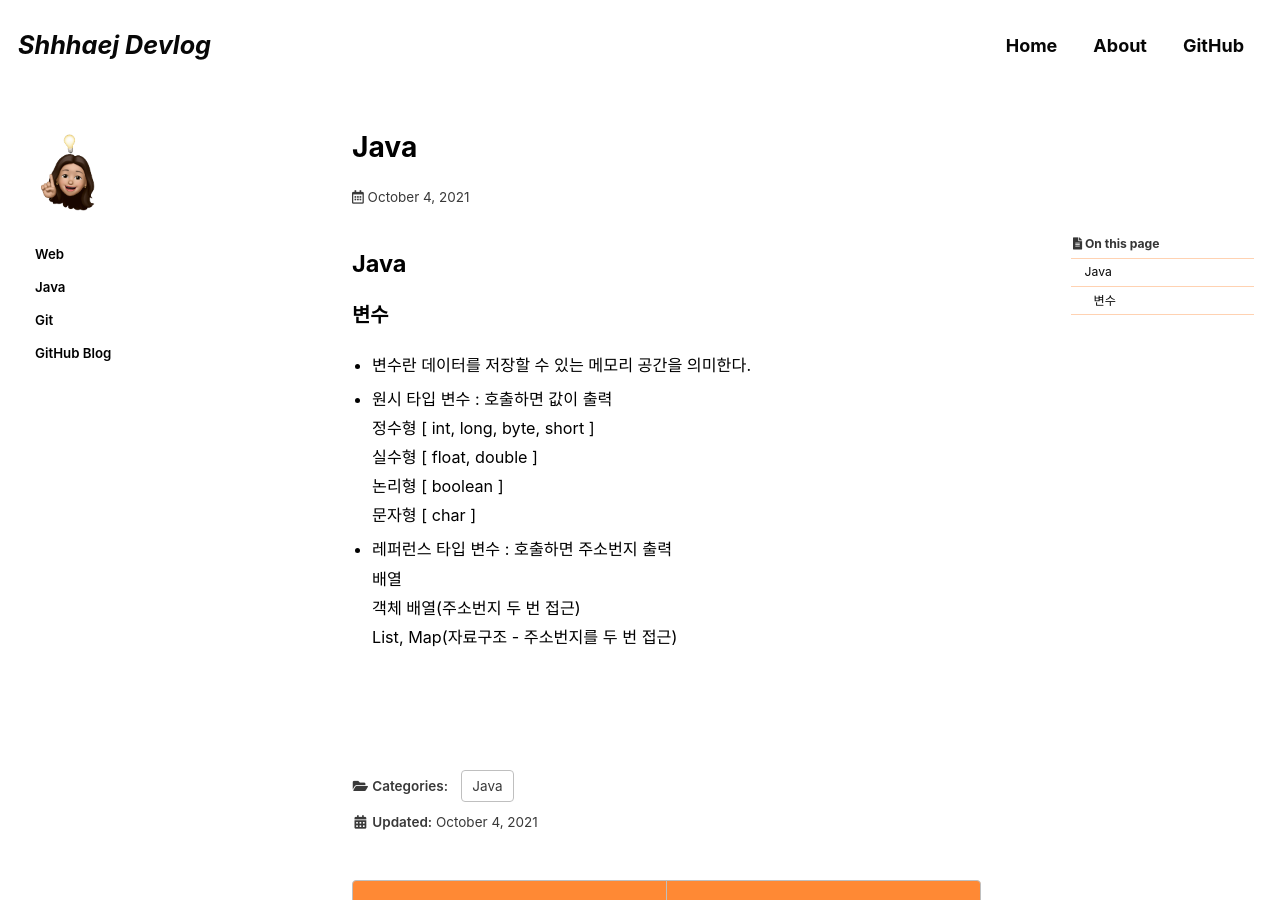
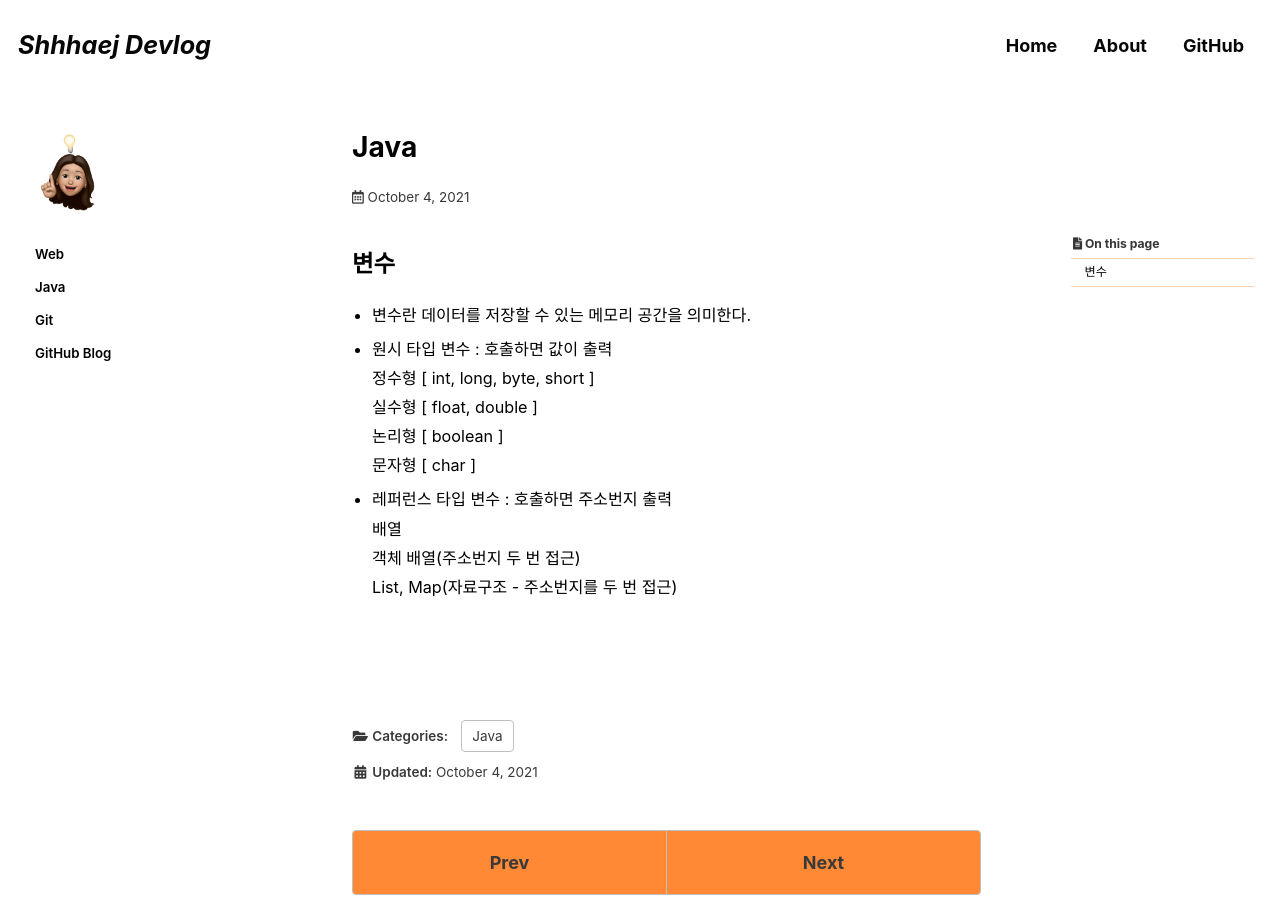
Before and after one commit to shhhaej/shhhaej.github.io, a Jekyll site: the page built from _posts/2021-10-04-java.md, in a window 1280 px wide and 900 px high. Built offline with Jekyll 4.4.1, drawn with Linux system fonts in a browser that asks for light colours; cached includes are drawn as plain includes; some web fonts are replaced; comment, search, counter and statistics services are not loaded.

Commit message:
recommit.

```diff
--- a/_posts/2021-10-04-java.md
+++ b/_posts/2021-10-04-java.md
@@ -17,10 +17,7 @@ last_modified_at: 2021-10-04
 
 ---
 
-## Java
-
-
-### 변수
+## 변수
 
 * 변수란 데이터를 저장할 수 있는 메모리 공간을 의미한다.
 
```
